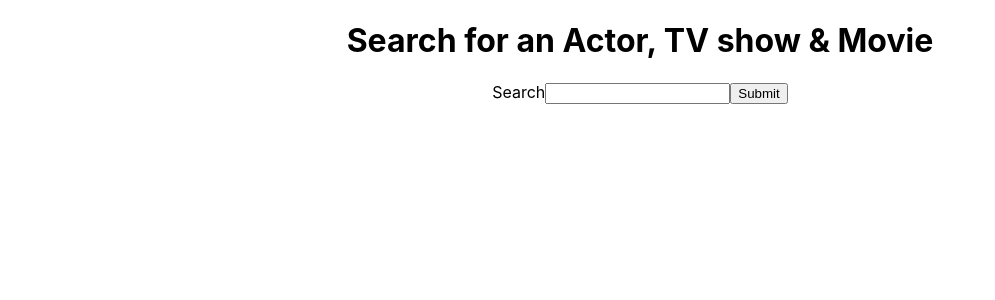
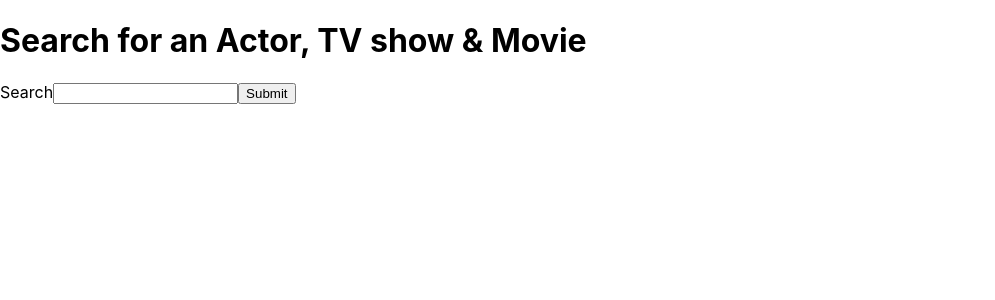
Before and after one commit to AxSch/film-search, a React (Create React App) app: page /search in a window 1280 px wide. Shown: the top 300 px of the page, without its empty margins (0-995 px from the left). Built offline with nearby package versions, Linux system fonts and the light colour scheme; no server answers.

Commit message:
Add routing to app

```diff
--- a/src/App.js
+++ b/src/App.js
@@ -1,12 +1,15 @@
-import logo from './logo.svg';
 import './App.css';
 import Search from './pages/Search/Search';
+import { BrowserRouter, Route, Redirect } from 'react-router-dom'
 
 function App() {
   return (
-    <div className="App">
-      <Search />
-    </div>
+    <BrowserRouter>
+        <Route exact path="/">
+          <Redirect to="search" />
+        </Route>
+        <Route path="/search" component={Search} />
+      </BrowserRouter>
   );
 }
 
```
